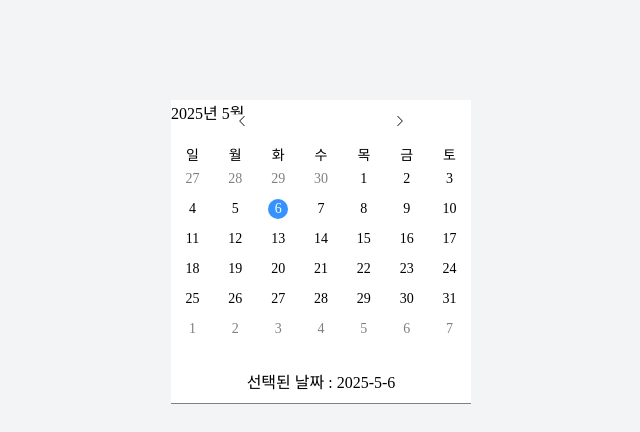
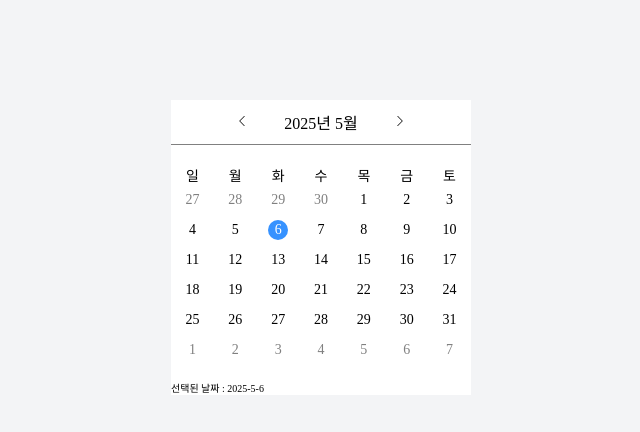
Before and after one commit to Yun-Jinwoo/codeit-sprint, a React (Vite) app in the folder study/calendar-project/: page / in a window 1280 px wide. Shown: the top 432 px of the page, without its empty margins (319-959 px from the left). Built offline with nearby package versions, Linux system fonts and the light colour scheme.

Commit message:
🎨 style: 스타일 수정

```diff
--- a/study/calendar-project/src/Calendar/Calendar.css
+++ b/study/calendar-project/src/Calendar/Calendar.css
@@ -6,7 +6,7 @@
   position: relative;
 }
 
-.selected-date {
+.selected-month {
   display: flex;
   justify-content: center;
   border-bottom: 1px solid gray;
@@ -85,3 +85,7 @@
 button {
   cursor: pointer;
 }
+
+.selected-date {
+  font-size: 10px;
+}
```
